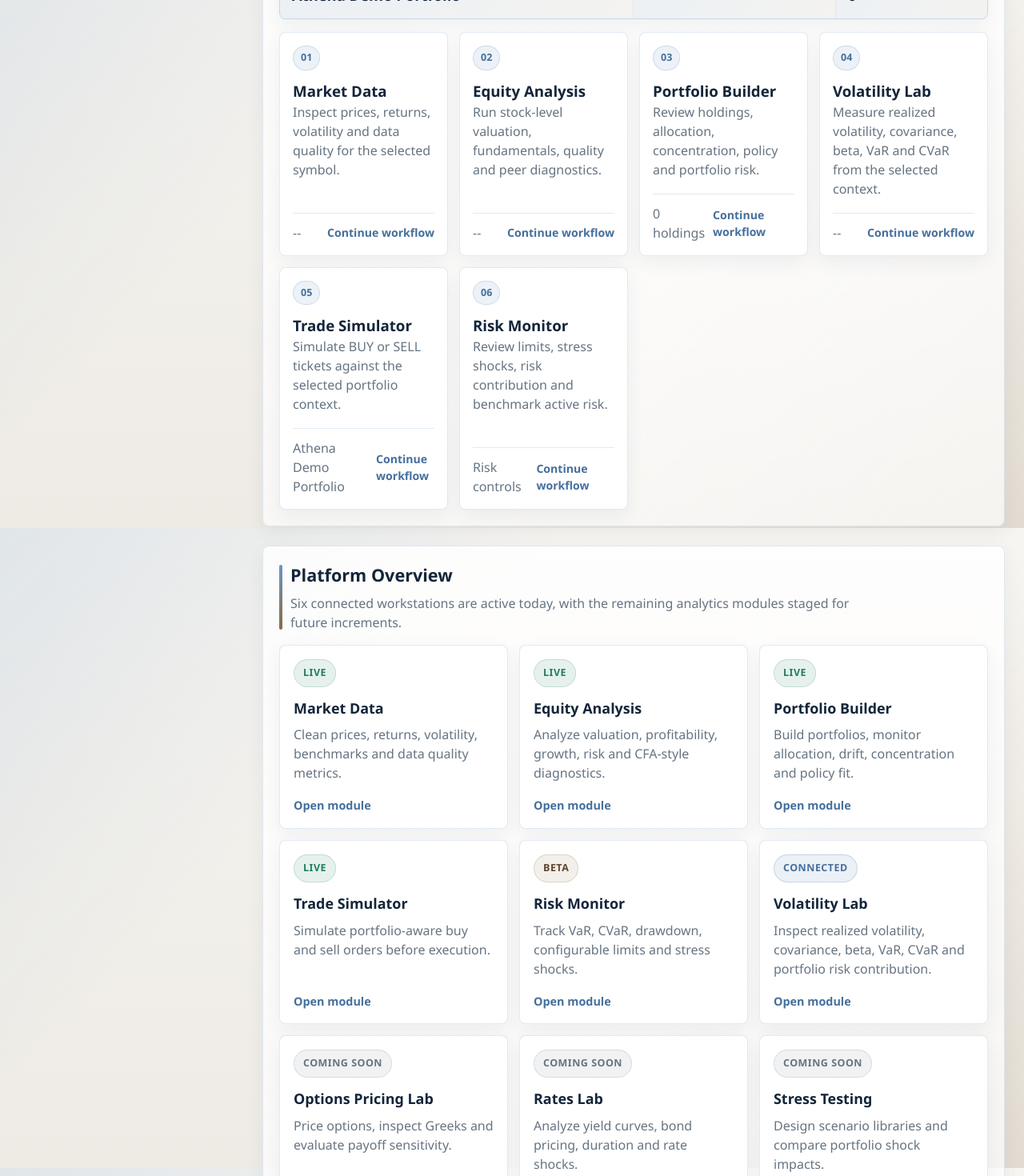
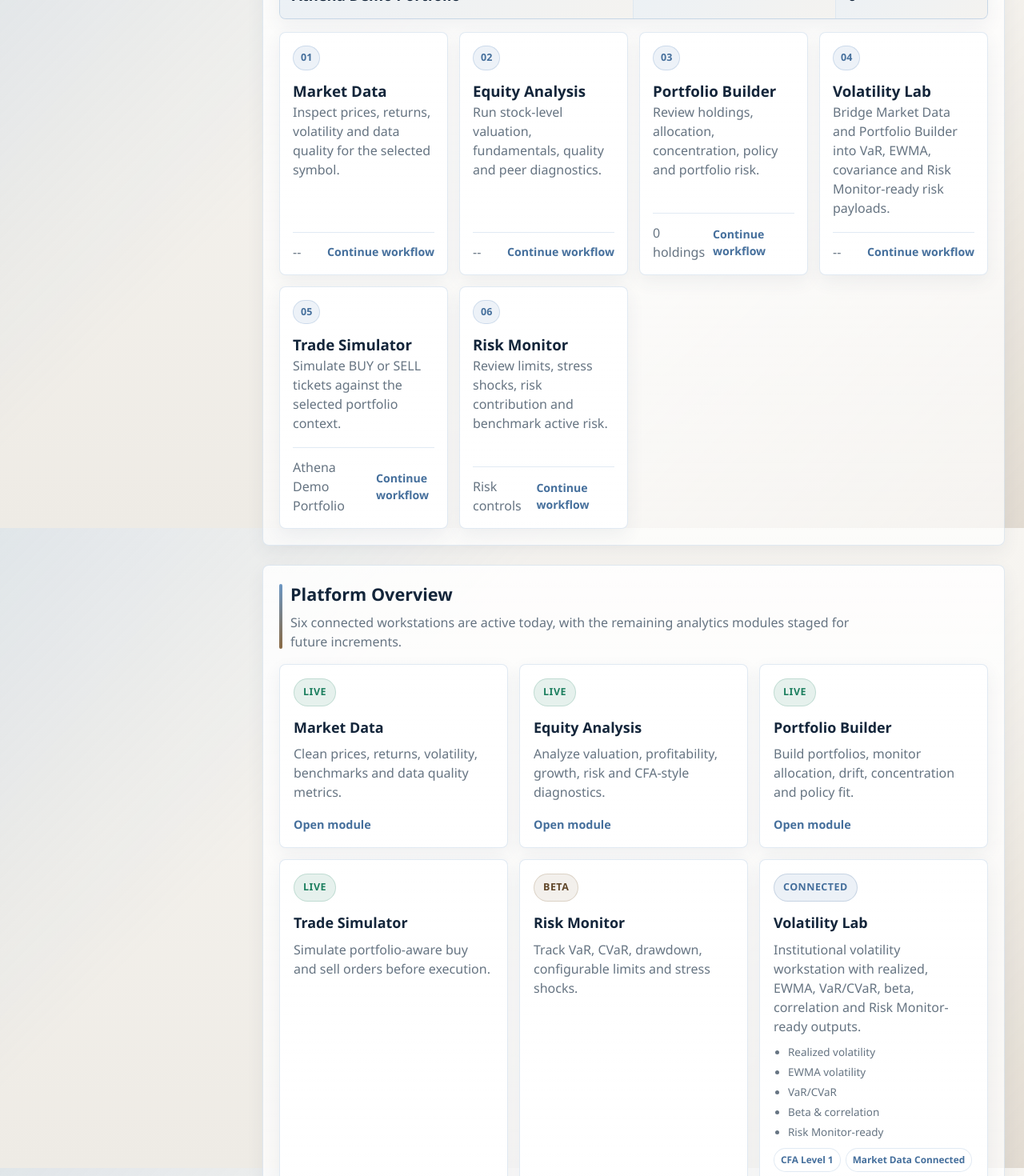
Before and after one commit to avertyChristopher/athena-ai-risk-terminal, a React (Vite) app in the folder frontend/: page / in a window 1280 px wide. Shown: the part 940-2410 px from the top of the page at 80% size. Built offline with nearby package versions, Linux system fonts and the light colour scheme; no server answers.

Commit message:
feat(dashboard): mark Volatility Lab as risk monitor ready

```diff
--- a/frontend/src/features/dashboard/pages/DashboardPage.tsx
+++ b/frontend/src/features/dashboard/pages/DashboardPage.tsx
@@ -19,6 +19,8 @@ type Module = {
   description: string;
   status: "Live" | "Connected" | "Demo" | "Beta" | "Coming Soon";
   path: string;
+  features?: string[];
+  badges?: string[];
 };
 
 type WorkflowModule = {
@@ -100,9 +102,17 @@ const modules: Module[] = [
   },
   {
     name: "Volatility Lab",
-    description: "Inspect realized volatility, covariance, beta, VaR, CVaR and portfolio risk contribution.",
+    description: "Institutional volatility workstation with realized, EWMA, VaR/CVaR, beta, correlation and Risk Monitor-ready outputs.",
     status: "Connected",
     path: "/volatility-lab",
+    features: [
+      "Realized volatility",
+      "EWMA volatility",
+      "VaR/CVaR",
+      "Beta & correlation",
+      "Risk Monitor-ready",
+    ],
+    badges: ["CFA Level 1", "Market Data Connected", "Risk Monitor Ready"],
   },
   {
     name: "Options Pricing Lab",
@@ -206,7 +216,7 @@ export function DashboardPage() {
     },
     {
       name: "Volatility Lab",
-      description: "Measure realized volatility, covariance, beta, VaR and CVaR from the selected context.",
+      description: "Bridge Market Data and Portfolio Builder into VaR, EWMA, covariance and Risk Monitor-ready risk payloads.",
       path: "/volatility-lab",
       meta: selectedPortfolioName ? "Portfolio + asset" : workflowSymbol,
     },
@@ -259,7 +269,7 @@ export function DashboardPage() {
 
       <DashboardSection
         title={t("workflow.connectedWorkflow")}
-        description="One selected portfolio and symbol can now move through market data, equity analysis, portfolio review, volatility analytics, pre-trade simulation and risk monitoring."
+        description="Market Data feeds Volatility Lab for Risk Monitor and Trade Simulator workflows, while Portfolio Builder can route holdings into portfolio volatility and risk contribution analytics."
       >
         <div className="dashboard-workflow-summary">
           <div>
@@ -401,6 +411,20 @@ function ModuleCard({ module }: { module: Module }) {
         </span>
         <h3>{module.name}</h3>
         <p>{module.description}</p>
+        {module.features?.length ? (
+          <ul className="dashboard-module-features">
+            {module.features.map((feature) => (
+              <li key={feature}>{feature}</li>
+            ))}
+          </ul>
+        ) : null}
+        {module.badges?.length ? (
+          <div className="dashboard-module-badges">
+            {module.badges.map((badge) => (
+              <span key={badge}>{badge}</span>
+            ))}
+          </div>
+        ) : null}
       </div>
       <strong>Open module</strong>
     </Link>
```
